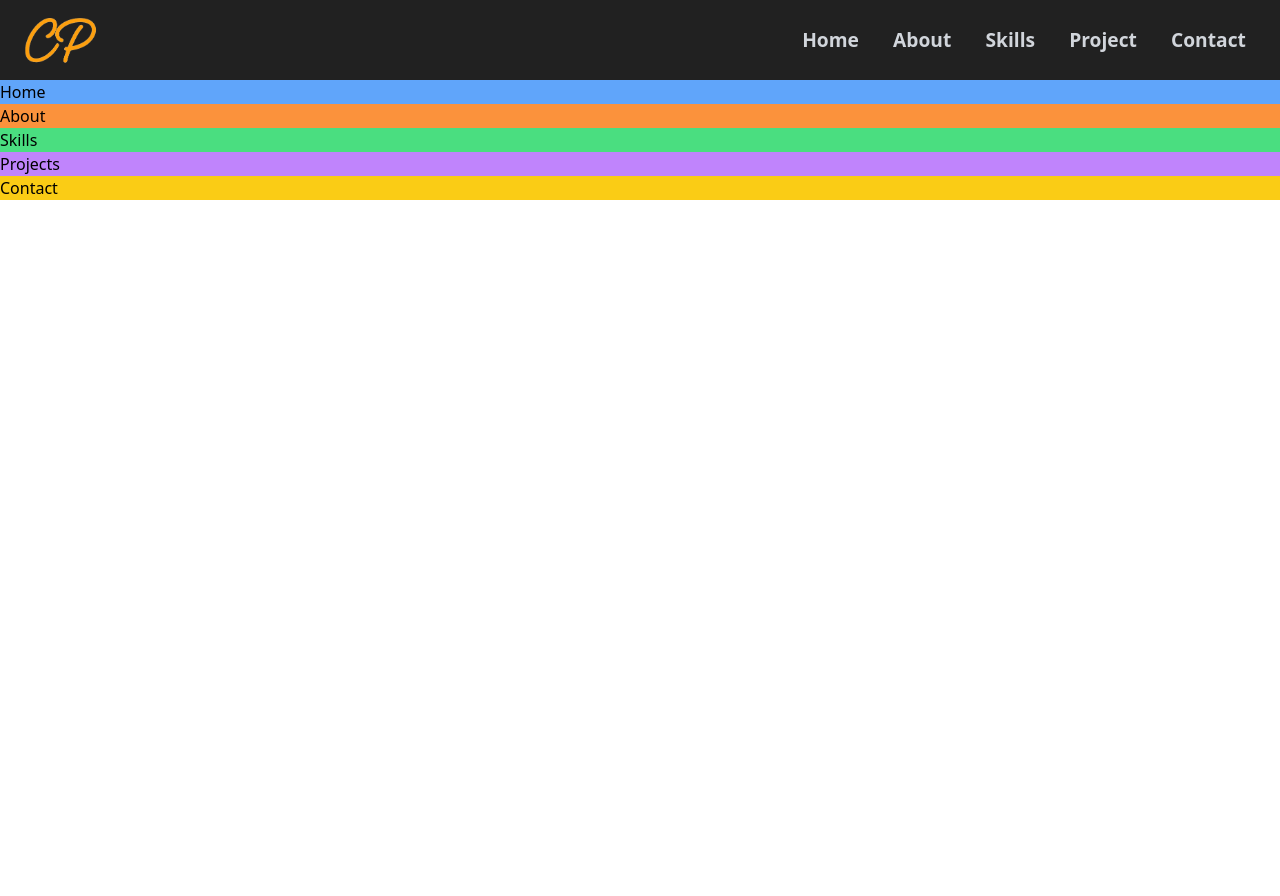
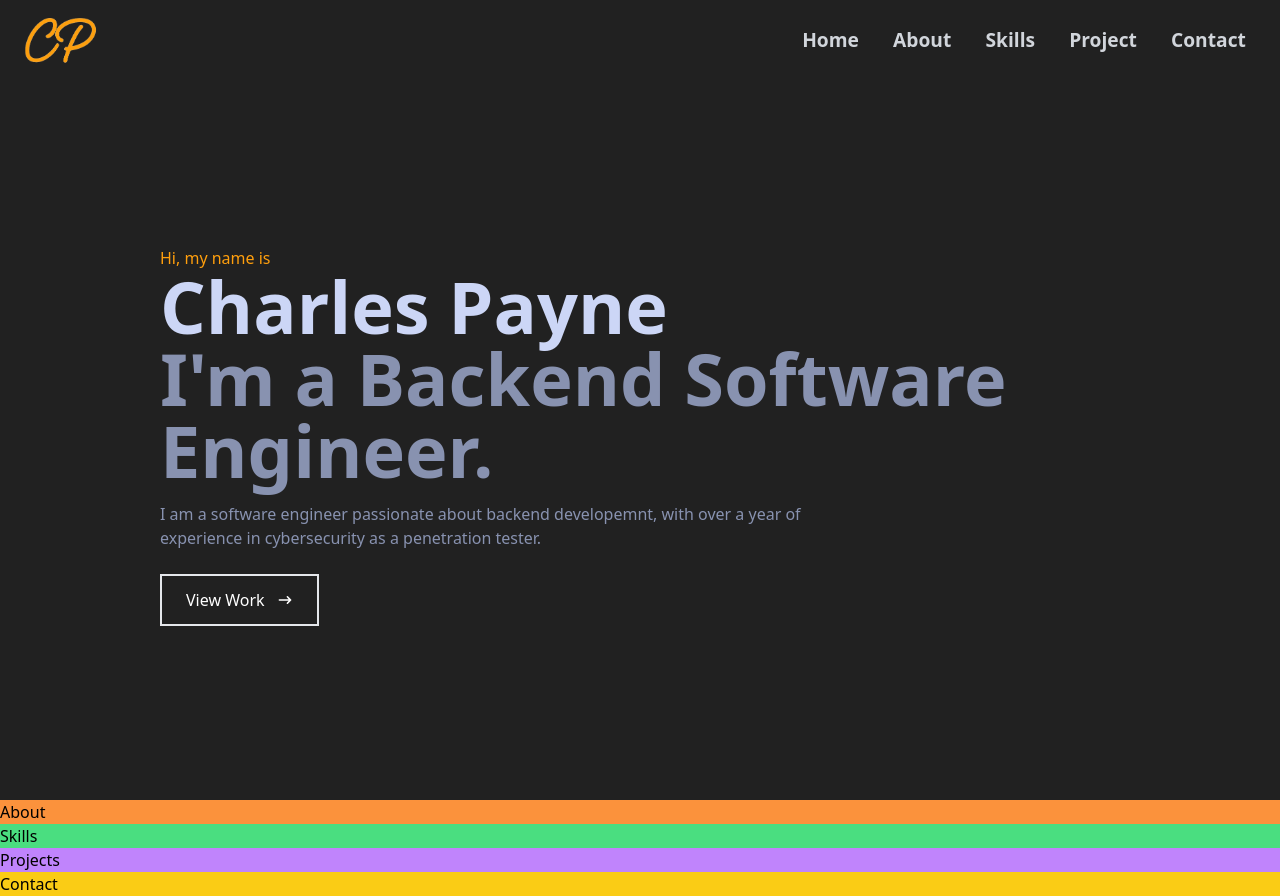
Before and after one commit to CP-Payne/portfolio, a React (Vite) app: page / in a window 1280 px wide. Before the commit the page ends 800 px from the top, so only its background shows below. Built offline with nearby package versions, Linux system fonts and the light colour scheme.

Commit message:
feat: implement home section

```diff
--- a/package.json
+++ b/package.json
@@ -11,12 +11,15 @@
   },
   "dependencies": {
     "react": "^19.1.0",
-    "react-dom": "^19.1.0"
+    "react-dom": "^19.1.0",
+    "react-icons": "^5.5.0",
+    "react-scroll": "^1.9.3"
   },
   "devDependencies": {
     "@eslint/js": "^9.25.0",
     "@types/react": "^19.1.2",
     "@types/react-dom": "^19.1.2",
+    "@types/react-scroll": "^1.8.10",
     "@vitejs/plugin-react": "^4.4.1",
     "autoprefixer": "^10.4.21",
     "eslint": "^9.25.0",
--- a/src/Components/Navbar/Navbar.tsx
+++ b/src/Components/Navbar/Navbar.tsx
@@ -9,7 +9,7 @@ const Navbar = (props: Props) => {
       <img src={logo} alt="Initials Logo" className=" ml-5 w-[5rem]" />
       <ul className="flex w-[40%] justify-evenly font-bold text-[1.2rem]">
         <li>
-          <a href="#">Home</a>
+          <a href="#home">Home</a>
         </li>
         <li>
           <a href="#">About</a>
--- a/src/Sections/Home/Home.tsx
+++ b/src/Sections/Home/Home.tsx
@@ -1,9 +1,37 @@
 import React from "react";
+import { HiArrowNarrowRight } from "react-icons/hi";
+import { Link } from "react-scroll";
 
 type Props = {};
 
 const Home = (props: Props) => {
-  return <div className="bg-blue-400">Home</div>;
+  return (
+    <section className="bg-mainLightGray w-full h-[90vh]">
+      <div className="max-w-5xl mx-auto h-full flex flex-col justify-center px-8">
+        <p className="text-mainGoldColor">Hi, my name is</p>
+        <h1 className="text-[#ccd6f6] font-bold text-4xl sm:text-7xl">
+          Charles Payne
+        </h1>
+        <h2 className="text-[#8892b0] font-bold text-4xl sm:text-7xl">
+          I'm a Backend Software Engineer.
+        </h2>
+        <p className="text-[#8892b0] py-4 max-w-[44rem]">
+          I am a software engineer passionate about backend developemnt, with
+          over a year of experience in cybersecurity as a penetration tester.
+        </p>
+        <div>
+          <button className="text-white group border-2 px-6 py-3 my-2 hover:bg-mainGoldColor hover:border-mainGoldColor flex">
+            <Link to="skills" smooth={true} duration={500}>
+              View Work
+            </Link>
+            <span className="group-hover:rotate-90 duration-300">
+              <HiArrowNarrowRight className="ml-3 mt-1" />
+            </span>
+          </button>
+        </div>
+      </div>
+    </section>
+  );
 };
 
 export default Home;
```
Also changed, not shown: src/index.css (line endings or trailing spaces), 1 other file (tests, documents, lock files or other folders).
